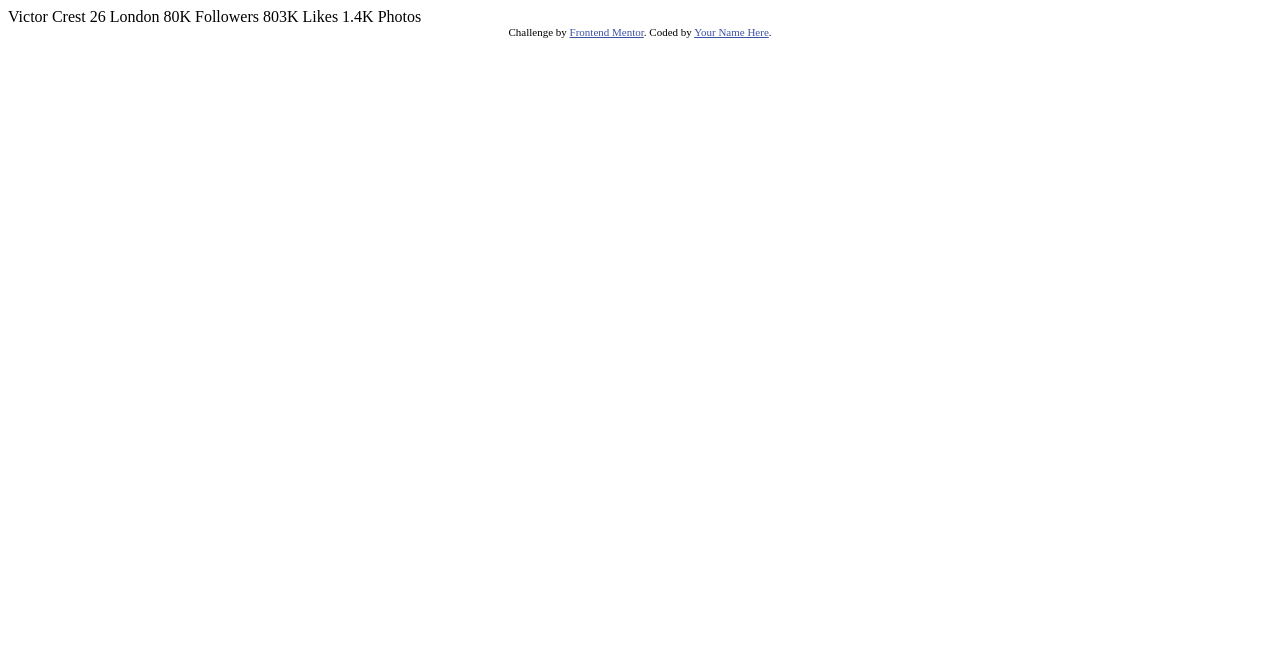
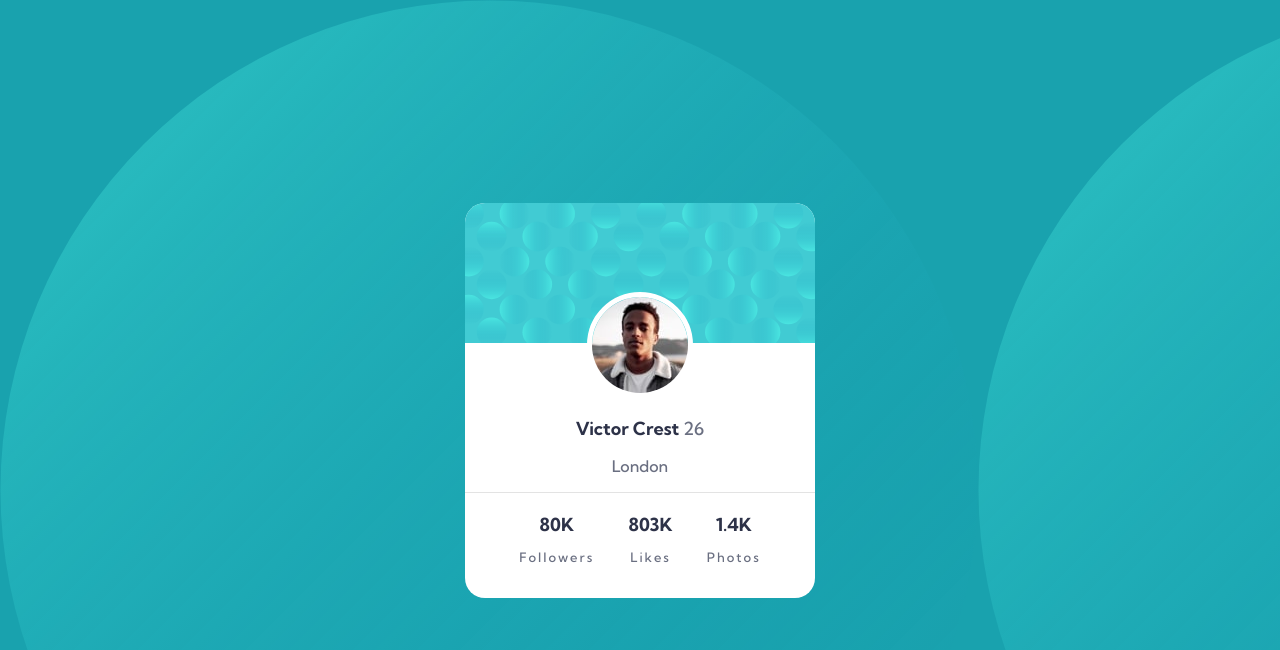
Before and after one commit to Jchosenn/profile-card-component, a plain HTML site: page index.html in a window 1280 px wide. Drawn offline with Linux system fonts and the light colour scheme.

Commit message:
New commit

```diff
--- a/index.html
+++ b/index.html
@@ -1,35 +1,46 @@
 <!DOCTYPE html>
 <html lang="en">
   <head>
-  <meta charset="UTF-8">
-  <meta name="viewport" content="width=device-width, initial-scale=1.0"> <!-- displays site properly based on user's device -->
+    <meta charset="UTF-8" />
+    <meta name="viewport" content="width=device-width, initial-scale=1.0" />
+    <!-- displays site properly based on user's device -->
+    <style>
+      @import url("https://fonts.googleapis.com/css2?family=Kumbh+Sans:wght@100..900&display=swap");
+    </style>
 
-  <link rel="icon" type="image/png" sizes="32x32" href="./images/favicon-32x32.png">
-
+    <link
+      rel="icon"
+      type="image/png"
+      sizes="32x32"
+      href="./images/favicon-32x32.png"
+    />
+    <link rel="stylesheet" href="style.css" />
     <title>Frontend Mentor | Profile card component</title>
-
-  <!-- Feel free to remove these styles or customise in your own stylesheet 👍 -->
-  <style>
-    .attribution { font-size: 11px; text-align: center; }
-    .attribution a { color: hsl(228, 45%, 44%); }
-  </style>
   </head>
   <body>
-  Victor Crest
-  26
-  London
-
-  80K
-  Followers
-
-  803K
-  Likes
-
-  1.4K
-  Photos
-  <div class="attribution">
-    Challenge by <a href="https://www.frontendmentor.io?ref=challenge" target="_blank">Frontend Mentor</a>.
-    Coded by <a href="#">Your Name Here</a>.
+    <div class="containner">
+      <div class="first-content">
+        <img src="images/bg-pattern-card.svg" alt="" id="pattern-card" />
+        <div id="victor">
+          <img src="images/image-victor.jpg" alt="" id="img-victor" />
+        </div>
+        <h1>Victor Crest <span>26</span></h1>
+        <p>London</p>
+      </div>
+      <div class="second-content">
+        <div class="stats">
+          <h2>80K</h2>
+          <p>Followers</p>
+        </div>
+        <div class="stats">
+          <h2>803K</h2>
+          <p>Likes</p>
+        </div>
+        <div class="stats">
+          <h2>1.4K</h2>
+          <p>Photos</p>
+        </div>
+      </div>
     </div>
   </body>
 </html>
--- /dev/null
+++ b/style.css
@@ -0,0 +1,61 @@
+body {
+  margin: 0;
+  background-color: hsl(185, 75%, 39%);
+  background-image: url(images/bg-pattern-bottom.svg);
+}
+.containner {
+  font-family: "Kumbh Sans", sans-serif;
+  height: 100dvh;
+  display: flex;
+  flex-direction: column;
+  justify-content: center;
+  align-items: center;
+}
+.first-content {
+  background-color: white;
+  border-radius: 20px 20px 0 0;
+  text-align: center;
+  position: relative;
+  border-bottom: 1px solid hsl(0, 0%, 89%);
+}
+#pattern-card {
+  border-radius: 20px 20px 0 0;
+}
+#victor {
+  position: absolute;
+  bottom: 90px;
+  right: 35%;
+}
+#img-victor {
+  border-radius: 50%;
+  border: 5px solid white;
+}
+.first-content h1 {
+  margin-top: 70px;
+  font-size: 18px;
+  color: hsl(229, 23%, 23%);
+}
+span,
+p {
+  color: hsl(227, 10%, 46%);
+  font-weight: 500;
+}
+.second-content {
+  background-color: white;
+  display: flex;
+  width: 310px;
+  padding: 20px;
+  justify-content: space-evenly;
+  border-radius: 0 0 20px 20px;
+  text-align: center;
+}
+.stats h2 {
+  color: hsl(229, 23%, 23%);
+  font-size: 18px;
+  margin: 0;
+}
+.stats p {
+  letter-spacing: 2px;
+  font-size: 13px;
+  color: hsl(227, 10%, 46%);
+}
```
Also changed, not shown: 1 other file. Lines whose indentation alone changed are shown as unchanged.
